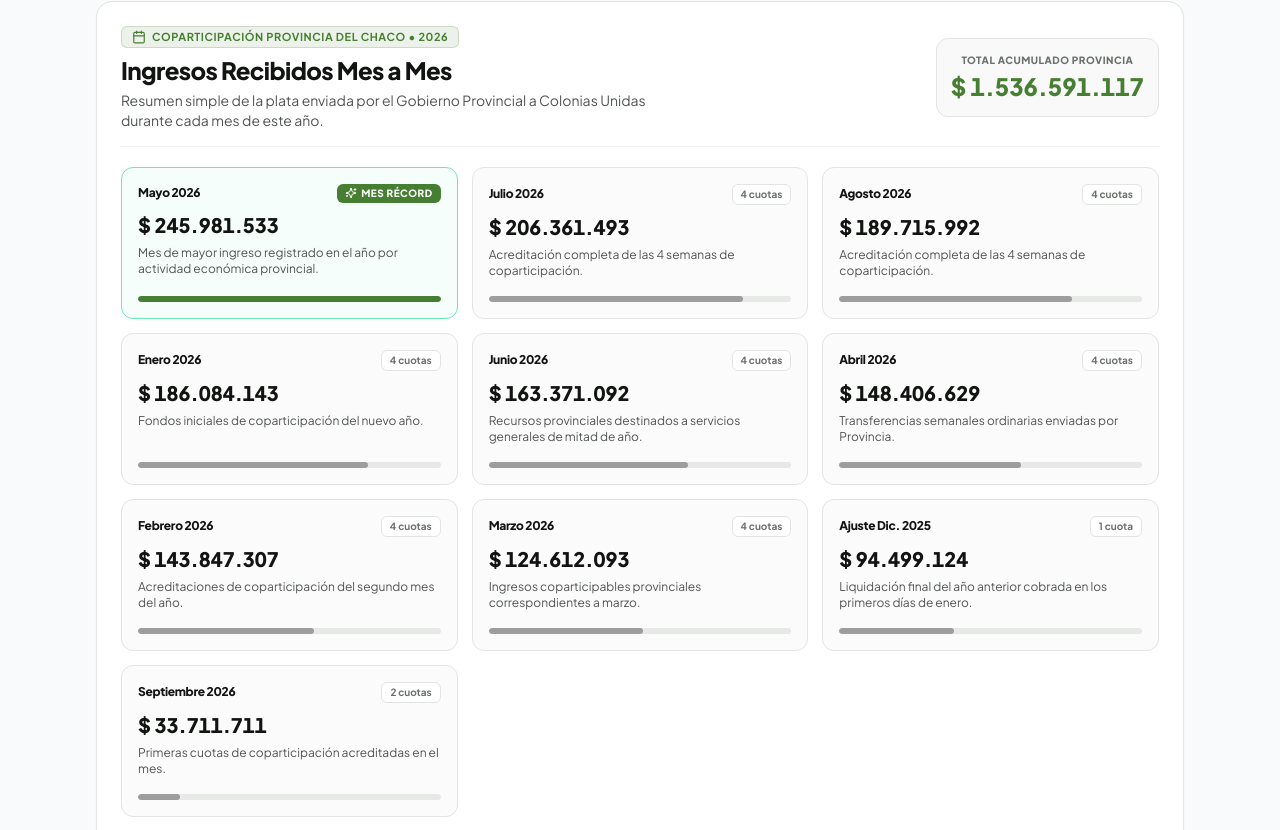
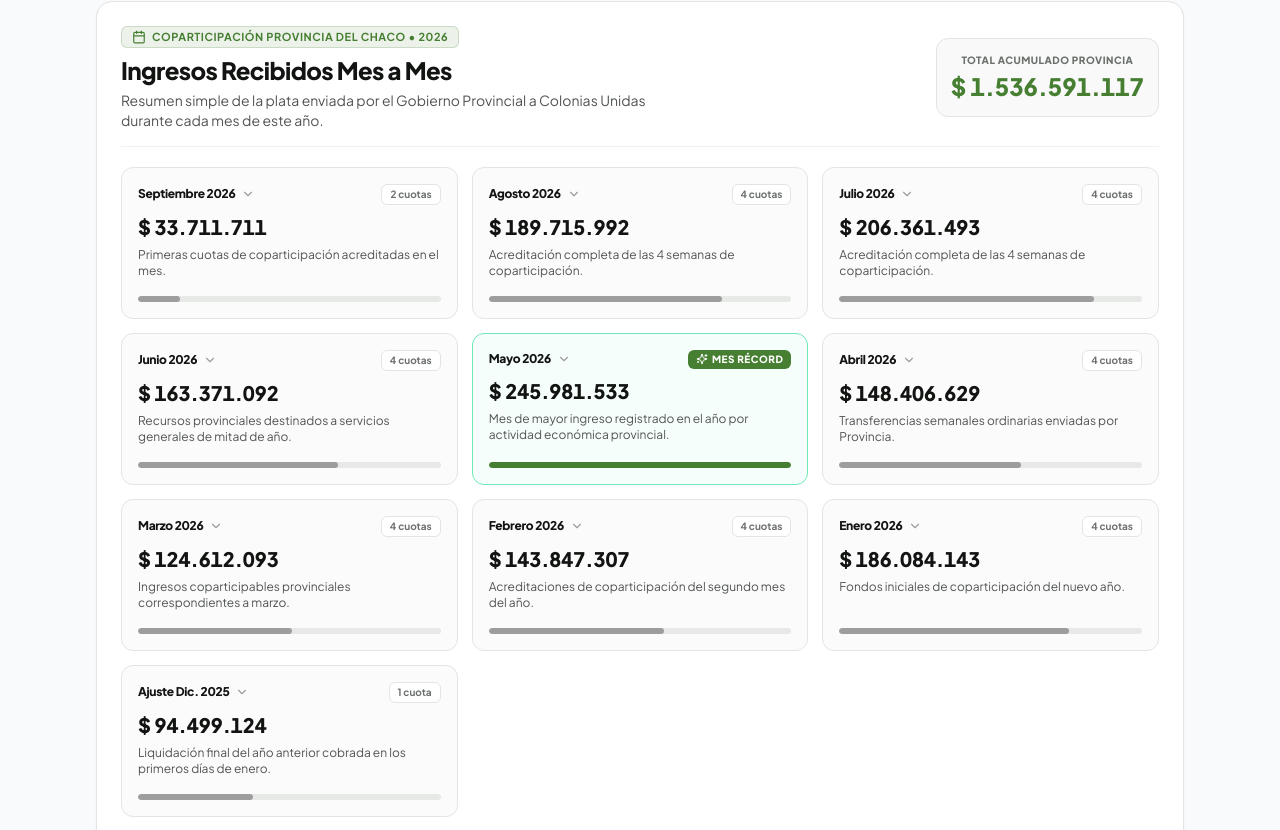
Before and after one commit to ulicseg/ColoniasUnidas, a React (Vite) app: page /ingresos in a window 1280 px wide. Shown: the part 790-1620 px from the top of the page. Built offline with nearby package versions, Linux system fonts and the light colour scheme.

Commit message:
Agregar desglose por cuotas a los ingresos mensuales y ordenar meses

```diff
--- a/src/components/ui/MonthlyIncomeBreakdown.tsx
+++ b/src/components/ui/MonthlyIncomeBreakdown.tsx
@@ -1,8 +1,9 @@
-import React from 'react';
-import { Calendar, TrendingUp, Sparkles } from 'lucide-react';
+import React, { useState } from 'react';
+import { Calendar, TrendingUp, Sparkles, ChevronDown, ChevronUp } from 'lucide-react';
 import { coparticipacionMensual, formatCurrency } from '../../data/mockData';
 
 export const MonthlyIncomeBreakdown: React.FC = () => {
+  const [expandedIdx, setExpandedIdx] = useState<number | null>(null);
   const maxMonto = Math.max(...coparticipacionMensual.map((m) => m.monto));
   const totalCoparticipacion = coparticipacionMensual.reduce((acc, m) => acc + m.monto, 0);
 
@@ -39,11 +40,13 @@ export const MonthlyIncomeBreakdown: React.FC = () => {
       <div className="grid grid-cols-1 md:grid-cols-2 lg:grid-cols-3 gap-3.5">
         {coparticipacionMensual.map((item, idx) => {
           const porcentajeRelativo = Math.round((item.monto / maxMonto) * 100);
+          const isExpanded = expandedIdx === idx;
 
           return (
             <div
               key={idx}
-              className={`rounded-xl p-4 border transition-all relative overflow-hidden flex flex-col justify-between space-y-3 ${
+              onClick={() => setExpandedIdx(isExpanded ? null : idx)}
+              className={`rounded-xl p-4 border transition-all relative overflow-hidden flex flex-col justify-between space-y-3 cursor-pointer ${
                 item.destacado
                   ? 'bg-emerald-50/50 border-emerald-300 shadow-xs'
                   : 'bg-neutral-50/60 border-neutral-200 hover:border-neutral-300 hover:bg-white'
@@ -52,8 +55,9 @@ export const MonthlyIncomeBreakdown: React.FC = () => {
               {/* Header de la Tarjeta Mensual */}
               <div className="space-y-1">
                 <div className="flex items-center justify-between">
-                  <span className="text-xs font-black text-neutral-900 tracking-tight">
+                  <span className="text-xs font-black text-neutral-900 tracking-tight flex items-center gap-1.5">
                     {item.mes}
+                    {isExpanded ? <ChevronUp className="w-3.5 h-3.5 text-neutral-400" /> : <ChevronDown className="w-3.5 h-3.5 text-neutral-400" />}
                   </span>
                   {item.destacado ? (
                     <span className="inline-flex items-center gap-1 text-[10px] font-black bg-brand-green text-white px-2 py-0.5 rounded-md uppercase tracking-wider">
@@ -78,6 +82,23 @@ export const MonthlyIncomeBreakdown: React.FC = () => {
                   {item.descripcion}
                 </p>
               </div>
+
+              {/* Detalle de Cuotas */}
+              {isExpanded && item.cuotasDetalle && (
+                <div className="mt-3 pt-3 border-t border-neutral-200/60 space-y-2">
+                  {item.cuotasDetalle.map((cuota, cIdx) => (
+                    <div key={cIdx} className="flex justify-between items-center text-xs">
+                      <div>
+                        <span className="block font-semibold text-neutral-800">{cuota.descripcion}</span>
+                        <span className="block text-[10px] text-neutral-500">{cuota.fecha}</span>
+                      </div>
+                      <span className="font-medium text-neutral-900 tabular-nums">
+                        {formatCurrency(cuota.monto)}
+                      </span>
+                    </div>
+                  ))}
+                </div>
+              )}
 
               {/* Barra Relativa de Comparación Visual entre Meses */}
               <div className="space-y-1 pt-1">
--- a/src/data/mockData.ts
+++ b/src/data/mockData.ts
@@ -31,70 +31,126 @@ export interface MonthlyCoparticipation {
   monto: number;
   descripcion: string;
   destacado?: boolean;
+  cuotasDetalle?: { fecha: string; monto: number; descripcion: string }[];
 }
 
 // Datos de Coparticipación Provincial mes a mes en 2026 (Lenguaje simple y claro)
 export const coparticipacionMensual: MonthlyCoparticipation[] = [
   {
-    mes: 'Mayo 2026',
+    mes: 'Septiembre 2026',
+    cuotas: 2,
+    monto: 33711711,
+    descripcion: 'Primeras cuotas de coparticipación acreditadas en el mes.',
+    cuotasDetalle: [
+      { fecha: '17/09/2026', monto: 29142255.37, descripcion: '2° Cuota de Septiembre' },
+      { fecha: '10/09/2026', monto: 4569455.65, descripcion: '1° Cuota de Septiembre' }
+    ]
+  },
+  {
+    mes: 'Agosto 2026',
     cuotas: 4,
-    monto: 245981533,
-    descripcion: 'Mes de mayor ingreso registrado en el año por actividad económica provincial.',
-    destacado: true
+    monto: 189715992,
+    descripcion: 'Acreditación completa de las 4 semanas de coparticipación.',
+    cuotasDetalle: [
+      { fecha: '03/09/2026', monto: 102422921.51, descripcion: '4° Cuota de Agosto' },
+      { fecha: '26/08/2026', monto: 36273329.25, descripcion: '3° Cuota de Agosto' },
+      { fecha: '20/08/2026', monto: 46200928.36, descripcion: '2° Cuota de Agosto' },
+      { fecha: '12/08/2026', monto: 4818812.48, descripcion: '1° Cuota de Agosto' }
+    ]
   },
   {
     mes: 'Julio 2026',
     cuotas: 4,
     monto: 206361493,
-    descripcion: 'Acreditación completa de las 4 semanas de coparticipación.'
+    descripcion: 'Acreditación completa de las 4 semanas de coparticipación.',
+    cuotasDetalle: [
+      { fecha: '05/08/2026', monto: 130597075.04, descripcion: '4° Cuota de Julio' },
+      { fecha: '23/07/2026', monto: 65175285.44, descripcion: '3° Cuota de Julio' },
+      { fecha: '16/07/2026', monto: 6102662.94, descripcion: '2° Cuota de Julio' },
+      { fecha: '14/07/2026', monto: 4486469.70, descripcion: '1° Cuota de Julio' }
+    ]
   },
   {
-    mes: 'Agosto 2026',
+    mes: 'Junio 2026',
     cuotas: 4,
-    monto: 189715992,
-    descripcion: 'Acreditación completa de las 4 semanas de coparticipación.'
+    monto: 163371092,
+    descripcion: 'Recursos provinciales destinados a servicios generales de mitad de año.',
+    cuotasDetalle: [
+      { fecha: '03/07/2026', monto: 117334551.12, descripcion: '4° Cuota de Junio' },
+      { fecha: '24/06/2026', monto: 16615795.68, descripcion: '3° Cuota de Junio' },
+      { fecha: '18/06/2026', monto: 25036852.20, descripcion: '2° Cuota de Junio' },
+      { fecha: '10/06/2026', monto: 4383893.00, descripcion: '1° Cuota de Junio' }
+    ]
+  },
+  {
+    mes: 'Mayo 2026',
+    cuotas: 4,
+    monto: 245981533,
+    descripcion: 'Mes de mayor ingreso registrado en el año por actividad económica provincial.',
+    destacado: true,
+    cuotasDetalle: [
+      { fecha: '03/06/2026', monto: 83329170.72, descripcion: '4° Cuota de Mayo' },
+      { fecha: '27/05/2026', monto: 128901615.17, descripcion: '3° Cuota de Mayo' },
+      { fecha: '19/05/2026', monto: 29140448.54, descripcion: '2° Cuota de Mayo' },
+      { fecha: '12/05/2026', monto: 4610298.70, descripcion: '1° Cuota de Mayo' }
+    ]
+  },
+  {
+    mes: 'Abril 2026',
+    cuotas: 4,
+    monto: 148406629,
+    descripcion: 'Transferencias semanales ordinarias enviadas por Provincia.',
+    cuotasDetalle: [
+      { fecha: '06/05/2026', monto: 94181093.89, descripcion: '4° Cuota de Abril' },
+      { fecha: '24/04/2026', monto: 22232566.03, descripcion: '3° Cuota de Abril' },
+      { fecha: '16/04/2026', monto: 29505959.61, descripcion: '2° Cuota de Abril' },
+      { fecha: '09/04/2026', monto: 2487009.04, descripcion: '1° Cuota de Abril' }
+    ]
+  },
+  {
+    mes: 'Marzo 2026',
+    cuotas: 4,
+    monto: 124612093,
+    descripcion: 'Ingresos coparticipables provinciales correspondientes a marzo.',
+    cuotasDetalle: [
+      { fecha: '07/04/2026', monto: 69699475.59, descripcion: '4° Cuota de Marzo' },
+      { fecha: '26/03/2026', monto: 22704832.73, descripcion: '3° Cuota de Marzo' },
+      { fecha: '18/03/2026', monto: 27727797.19, descripcion: '2° Cuota de Marzo' },
+      { fecha: '11/03/2026', monto: 4479987.65, descripcion: '1° Cuota de Marzo' }
+    ]
+  },
+  {
+    mes: 'Febrero 2026',
+    cuotas: 4,
+    monto: 143847307,
+    descripcion: 'Acreditaciones de coparticipación del segundo mes del año.',
+    cuotasDetalle: [
+      { fecha: '04/03/2026', monto: 89744870.64, descripcion: '4° Cuota de Febrero' },
+      { fecha: '25/02/2026', monto: 17400288.01, descripcion: '3° Cuota de Febrero' },
+      { fecha: '20/02/2026', monto: 36121625.37, descripcion: '2° Cuota de Febrero' },
+      { fecha: '11/02/2026', monto: 580523.32, descripcion: '1° Cuota de Febrero' }
+    ]
   },
   {
     mes: 'Enero 2026',
     cuotas: 4,
     monto: 186084143,
-    descripcion: 'Fondos iniciales de coparticipación del nuevo año.'
-  },
-  {
-    mes: 'Junio 2026',
-    cuotas: 4,
-    monto: 163371092,
-    descripcion: 'Recursos provinciales destinados a servicios generales de mitad de año.'
-  },
-  {
-    mes: 'Abril 2026',
-    cuotas: 4,
-    monto: 148406629,
-    descripcion: 'Transferencias semanales ordinarias enviadas por Provincia.'
-  },
-  {
-    mes: 'Febrero 2026',
-    cuotas: 4,
-    monto: 143847307,
-    descripcion: 'Acreditaciones de coparticipación del segundo mes del año.'
-  },
-  {
-    mes: 'Marzo 2026',
-    cuotas: 4,
-    monto: 124612093,
-    descripcion: 'Ingresos coparticipables provinciales correspondientes a marzo.'
+    descripcion: 'Fondos iniciales de coparticipación del nuevo año.',
+    cuotasDetalle: [
+      { fecha: '04/02/2026', monto: 91258127.74, descripcion: '4° Cuota de Enero' },
+      { fecha: '26/01/2026', monto: 34078992.40, descripcion: '3° Cuota de Enero' },
+      { fecha: '19/01/2026', monto: 44604163.49, descripcion: '2° Cuota de Enero' },
+      { fecha: '12/01/2026', monto: 16142859.38, descripcion: '1° Cuota de Enero' }
+    ]
   },
   {
     mes: 'Ajuste Dic. 2025',
     cuotas: 1,
     monto: 94499124,
-    descripcion: 'Liquidación final del año anterior cobrada en los primeros días de enero.'
-  },
-  {
-    mes: 'Septiembre 2026',
-    cuotas: 2,
-    monto: 33711711,
-    descripcion: 'Primeras cuotas de coparticipación acreditadas en el mes.'
+    descripcion: 'Liquidación final del año anterior cobrada en los primeros días de enero.',
+    cuotasDetalle: [
+      { fecha: '06/01/2026', monto: 94499124.00, descripcion: '4° Cuota de Diciembre 2025' }
+    ]
   }
 ];
 
```
